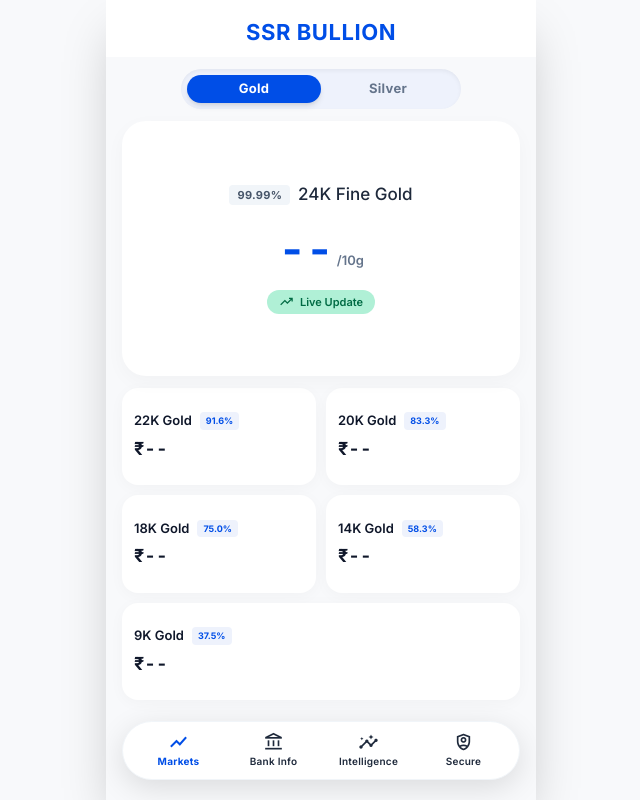
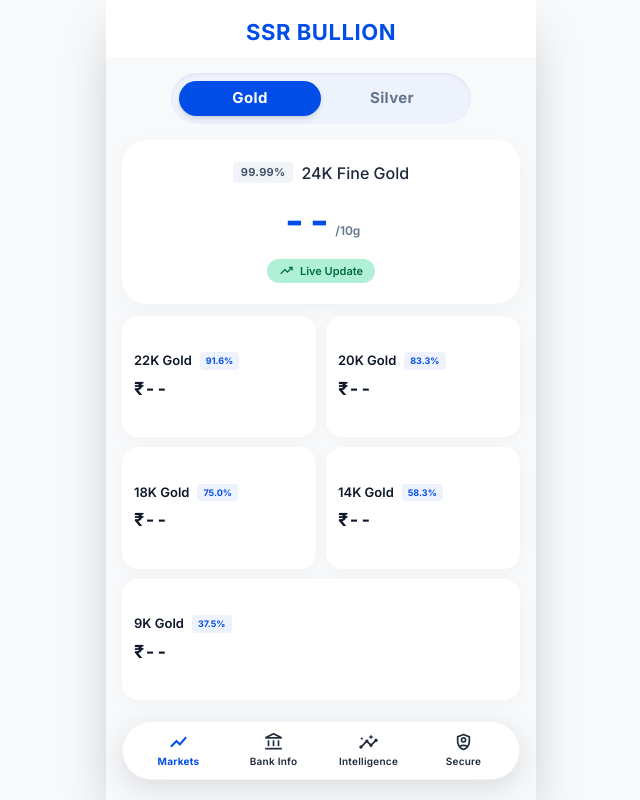
Before and after one commit to Kunal12788/HGFVYGKBB, a website built with Vite: page index.html in a window 1280 px wide. Shown: the whole page, without its empty margins (319-959 px from the left). Built offline with nearby package versions, Linux system fonts and the light colour scheme; some packages are replaced by stand-ins of ours; no server answers; the database is empty.

Commit message:
style: fix 24K card proportion, enlarge toggle, and smooth out sliding animation

```diff
--- a/index.html
+++ b/index.html
@@ -22,7 +22,6 @@
   </script>
   <link rel="stylesheet" href="/src/style.css">
 </head>
-<!-- No scrolling allowed on body or inner containers -->
 <body class="bg-[#F8F9FB] text-slate-800 font-sans h-screen w-screen overflow-hidden antialiased flex justify-center">
   <div class="h-full w-full max-w-[430px] relative flex flex-col bg-white overflow-hidden shadow-2xl">
 
@@ -32,34 +31,32 @@
     </header>
 
     <!-- App Background & Content -->
-    <!-- flex-1 and flex-col so children can distribute remaining height -->
     <div class="flex-1 bg-[#F8F9FB] flex flex-col relative overflow-hidden">
 
-        <!-- Toggle -->
-        <div class="flex justify-center pt-3 px-4 shrink-0">
-            <div class="bg-brand-light rounded-full p-1.5 flex w-full max-w-[280px] relative shadow-inner">
-                <!-- Smooth Sliding Indicator -->
-                <div id="tab-indicator" class="absolute top-1.5 bottom-1.5 left-1.5 w-[calc(50%-6px)] bg-brand-blue rounded-full shadow-md transition-transform duration-300 ease-[cubic-bezier(0.34,1.56,0.64,1)] z-0"></div>
+        <!-- Toggle (Increased Size) -->
+        <div class="flex justify-center pt-4 pb-1 px-4 shrink-0">
+            <div class="bg-brand-light rounded-full p-2 flex w-full max-w-[300px] relative shadow-inner">
+                <!-- Smooth Sliding Indicator (Fixed animation to be smooth without bounce) -->
+                <div id="tab-indicator" class="absolute top-2 bottom-2 left-2 w-[calc(50%-8px)] bg-brand-blue rounded-full shadow-md transition-transform duration-500 ease-in-out z-0 will-change-transform"></div>
 
-                <button id="tab-gold" class="flex-1 py-1 text-white relative z-10 font-bold tracking-wide text-[13px] transition-colors duration-300">Gold</button>
-                <button id="tab-silver" class="flex-1 py-1 text-slate-500 relative z-10 font-bold tracking-wide text-[13px] transition-colors duration-300 hover:text-slate-700">Silver</button>
+                <button id="tab-gold" class="flex-1 py-1.5 text-white relative z-10 font-bold tracking-wide text-[15px] transition-colors duration-500">Gold</button>
+                <button id="tab-silver" class="flex-1 py-1.5 text-slate-500 relative z-10 font-bold tracking-wide text-[15px] transition-colors duration-500 hover:text-slate-700">Silver</button>
             </div>
         </div>
 
         <!-- GOLD SECTION -->
-        <!-- absolute inset-0 to overlay seamlessly, with pt-14 to clear toggle area. Wait, if it's flex-1, just flex-1 -->
         <div id="gold-section" class="flex-1 flex flex-col w-full transition-all duration-300 ease-out transform translate-x-0 opacity-100 h-full overflow-hidden">
 
-            <!-- 24K Gold Main Card (Dynamically takes up a large portion of the screen height) -->
-            <div class="px-4 mt-3 flex-[0.9] flex flex-col min-h-[140px]">
+            <!-- 24K Gold Main Card (Decreased relative size from flex-[0.9] to flex-[0.6]) -->
+            <div class="px-4 mt-3 flex-[0.6] flex flex-col min-h-[130px]">
                 <div class="bg-white rounded-[1.5rem] shadow-[0_6px_20px_rgba(0,0,0,0.03)] flex-1 flex flex-col justify-center items-center relative py-2">
                     <div class="flex items-center gap-2 mb-1">
                         <span class="bg-slate-100 text-slate-600 text-[11px] font-bold px-2 py-0.5 rounded tracking-wide">99.99%</span>
-                        <span class="text-slate-800 text-[17px] font-medium">24K Fine Gold</span>
+                        <span class="text-slate-800 text-[16px] font-medium">24K Fine Gold</span>
                     </div>
-                    <div class="flex items-baseline justify-center gap-1 mt-1">
-                        <span id="gold-price" class="text-brand-blue text-[44px] font-bold tracking-tight tabular-nums">--</span>
-                        <span class="text-[13px] font-semibold text-slate-500 mb-1">/10g</span>
+                    <div class="flex items-baseline justify-center gap-1 mt-0.5">
+                        <span id="gold-price" class="text-brand-blue text-[40px] font-bold tracking-tight tabular-nums">--</span>
+                        <span class="text-[12px] font-semibold text-slate-500 mb-1">/10g</span>
                     </div>
                     <div class="mt-2">
                         <span class="bg-success-bg text-success-text text-[11px] font-semibold px-3 py-1 rounded-full flex items-center gap-1.5">
@@ -70,9 +67,8 @@
                 </div>
             </div>
 
-            <!-- Purity Grid (Dynamically squishes to fit remaining height without scrolling) -->
-            <!-- pb-[100px] guarantees the gap between the 9K card and bottom nav -->
-            <div class="grid grid-cols-2 gap-2.5 px-4 mt-3 flex-[1.1] pb-[100px]">
+            <!-- Purity Grid (Increased relative size from flex-[1.1] to flex-[1.4]) -->
+            <div class="grid grid-cols-2 gap-2.5 px-4 mt-3 flex-[1.4] pb-[100px]">
                 <!-- 22K -->
                 <div class="bg-white rounded-2xl shadow-[0_3px_15px_rgba(0,0,0,0.03)] flex flex-col justify-center p-3">
                     <div class="flex items-center gap-2 mb-1">
@@ -117,17 +113,17 @@
         </div>
 
         <!-- SILVER SECTION -->
-        <div id="silver-section" class="hidden absolute inset-0 pt-[52px] flex flex-col w-full transition-all duration-300 ease-out transform translate-x-4 opacity-0 h-full overflow-hidden">
+        <div id="silver-section" class="hidden absolute inset-0 pt-[68px] flex flex-col w-full transition-all duration-300 ease-out transform translate-x-4 opacity-0 h-full overflow-hidden">
             <!-- 999 Silver Main Card -->
-            <div class="px-4 mt-3 flex-[0.9] flex flex-col min-h-[140px]">
+            <div class="px-4 mt-3 flex-[0.6] flex flex-col min-h-[130px]">
                 <div class="bg-white rounded-[1.5rem] shadow-[0_6px_20px_rgba(0,0,0,0.03)] flex-1 flex flex-col justify-center items-center relative py-2">
                     <div class="flex items-center gap-2 mb-1">
                         <span class="bg-slate-100 text-slate-600 text-[11px] font-bold px-2 py-0.5 rounded tracking-wide">99.9%</span>
-                        <span class="text-slate-800 text-[17px] font-medium">1KG Fine Silver</span>
+                        <span class="text-slate-800 text-[16px] font-medium">1KG Fine Silver</span>
                     </div>
-                    <div class="flex items-baseline justify-center gap-1 mt-1">
-                        <span id="silver-price" class="text-brand-blue text-[44px] font-bold tracking-tight tabular-nums">--</span>
-                        <span class="text-[13px] font-semibold text-slate-500 mb-1">/1kg</span>
+                    <div class="flex items-baseline justify-center gap-1 mt-0.5">
+                        <span id="silver-price" class="text-brand-blue text-[40px] font-bold tracking-tight tabular-nums">--</span>
+                        <span class="text-[12px] font-semibold text-slate-500 mb-1">/1kg</span>
                     </div>
                     <div class="mt-2">
                         <span class="bg-success-bg text-success-text text-[11px] font-semibold px-3 py-1 rounded-full flex items-center gap-1.5">
@@ -138,7 +134,7 @@
                 </div>
             </div>
             <!-- Filler with exact pb-[100px] gap for bottom nav -->
-            <div class="flex-[1.1] pb-[100px]"></div>
+            <div class="flex-[1.4] pb-[100px]"></div>
         </div>
 
     </div>
```
